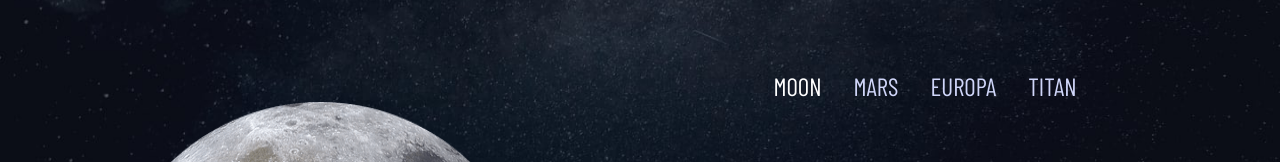
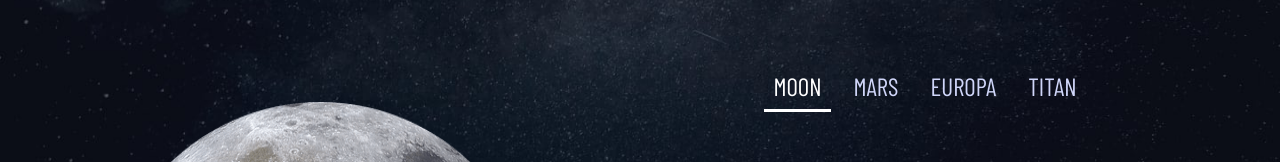
Before and after one commit to PingrisAlexis/space-tourism, a Vue app: page /destination in a window 1280 px wide. Shown: the part 220-382 px from the top of the page. Built offline with nearby package versions, Linux system fonts and the light colour scheme; a web font is replaced by a local one.

Commit message:
variable + css basics

```diff
--- a/src/assets/main.css
+++ b/src/assets/main.css
@@ -1,21 +1,19 @@
-
 :root {
-
   --font-sec: "Barlow Condensed", sans-serif;
   --color-first: #ffffff;
---color-hover: #D0D6F9;
+  --color-sec: #D0D6F9;
+  --color-bar-hover: #8a8b90;
+  --color-dot-hover: #85868b;
 }
-
 html {
   font-size: 62.5%;
-  overflow-x: hidden;
 }
-
 body, html {
   margin: 0;
   padding: 0;
   width: 100%;
   height: 100%;
+  overflow-x: hidden;
 }
 *,
 *::before,
@@ -24,11 +22,10 @@ body, html {
   margin: 0;
   font-weight: normal;
 }
-
 li {
   list-style-type: none;
+  text-decoration: none;
 }
-
 h1 {
   font-size: 2.5rem;
 }
@@ -44,11 +41,9 @@ a  {
 h1,
 h2,
 h3,
-h4
-  {
+h4 {
   font-family: "Bellefair", sans-serif;;
 }
-
 h5,
 a,
 p,
@@ -60,13 +55,10 @@ button {
   font-weight: 400;
   font-style: normal;
 }
-
 a {
   text-decoration: none;
   list-style: none;
-
 }
-
 .background {
   position: fixed;
   top: 0;
@@ -77,7 +69,6 @@ a {
   background-repeat: no-repeat;
   z-index: 0
 }
-
 main {
   z-index: 1 !important;
   position: absolute !important;
@@ -86,3 +77,30 @@ main {
   width: 100%;
   height: 100%;
 }
+.hover-border {
+  position: relative;
+  font-size: 24px;
+  cursor: pointer;
+  display: inline-flex;
+  align-items: center;
+}
+.hover-border::before {
+  content: "";
+  position: absolute;
+  bottom: 0;
+  left: 49%;
+  width: 0;
+  height: 3px;
+  background-color: var(--color-bar-hover);
+  transition: width .8s ease, left .8s ease;
+}
+.hover-border:hover::before,
+.router-link-exact-active::before,
+.hover-border.active::before  {
+  width: 110%;
+  left: -5%;
+}
+.router-link-exact-active::before,
+.active::before {
+  background-color: var(--color-first);
+}
```
Lines whose indentation alone changed are shown as unchanged.
